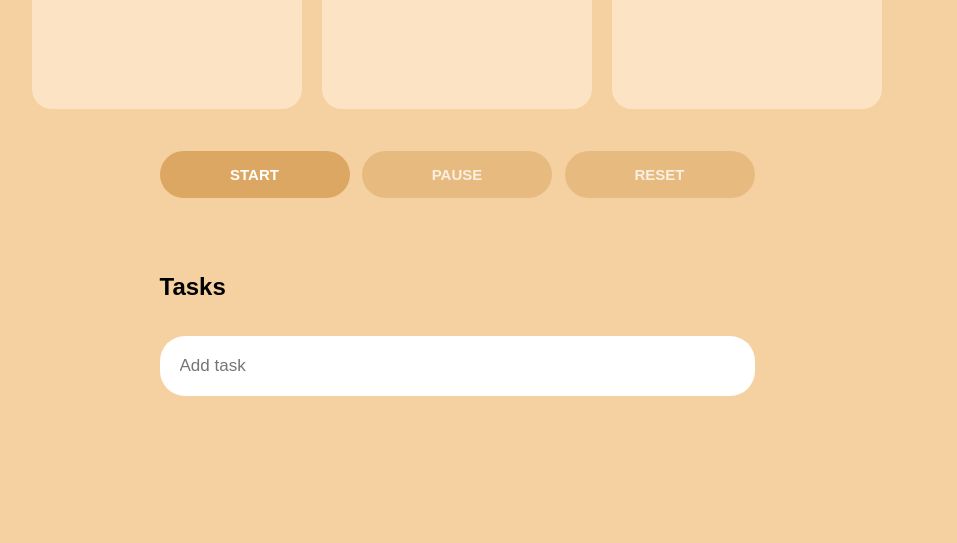
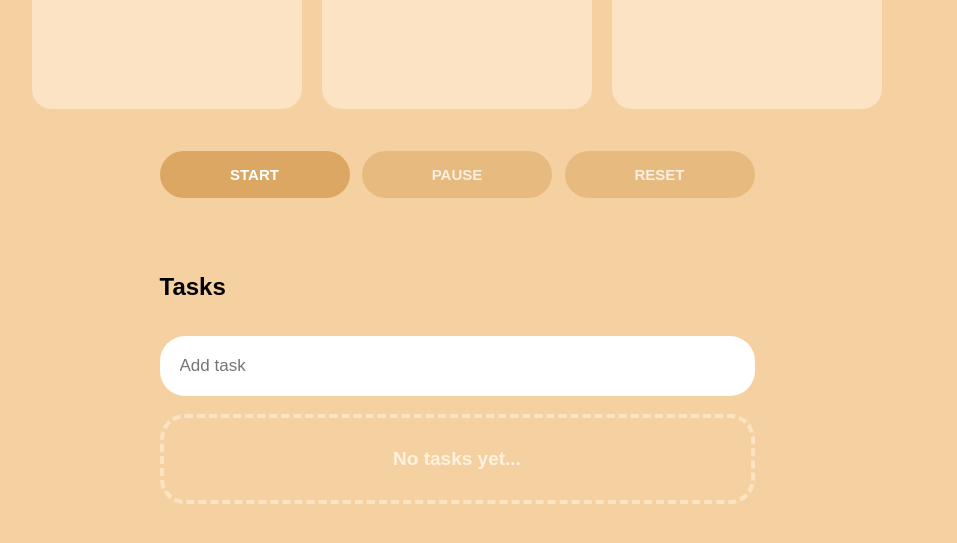
Before and after one commit to Ruzel22/Timer_ToDo_redcollar, a plain HTML site: page index.html in a window 1280 px wide. Shown: the part 325-868 px from the top of the page, without its empty margins (183-1140 px from the left). Drawn offline with Linux system fonts and the light colour scheme.

Commit message:
added comments and

```diff
--- a/index.html
+++ b/index.html
@@ -97,7 +97,9 @@
           <button class="task-input-btn-cancel">Clear</button>
           <button class="task-input-btn-save">Save</button>
         </div>
-        <div class="tasks"></div>
+        <div class="tasks">
+          <div class="no-tasks-container">No tasks yet...</div>
+        </div>
       </div>
     </div>
     <script src="./index.js"></script>
--- a/index.js
+++ b/index.js
@@ -141,7 +141,7 @@ function timer() {
 function stopInterval() {
   clearInterval(startTimer);
 }
-//Tasks
+//classes for tasks
 window.addEventListener('DOMContentLoaded', () => {
   let tasks = JSON.parse(localStorage.getItem('tasks')) || [];
   class Card {
@@ -192,7 +192,7 @@ window.addEventListener('DOMContentLoaded', () => {
       ? ((addBtn.style.opacity = '0'), (cancelBtn.style.opacity = '0'))
       : ((addBtn.style.opacity = '1'), (cancelBtn.style.opacity = '1'));
   });
-
+  //add task
   addBtn.addEventListener('click', () => {
     tasks.push({ task: taskInput.value, isCompleted: false });
 
@@ -202,8 +202,14 @@ window.addEventListener('DOMContentLoaded', () => {
       taskInput.value = '';
       (addBtn.style.opacity = '0'), (cancelBtn.style.opacity = '0');
     }
+
+    //show/hide "no tasks yet" div
+    const noTaskBlock = document.querySelector('.no-tasks-container');
+    tasks.length == 0
+      ? (noTaskBlock.style.display = 'block')
+      : (noTaskBlock.style.display = 'none');
   });
-
+  //cancel adding task
   cancelBtn.addEventListener('click', (target) => {
     if (taskInput.value != '') {
       taskInput.value = '';
@@ -216,28 +222,37 @@ window.addEventListener('DOMContentLoaded', () => {
   const editBtn = document.querySelector('.edit');
 
   document.querySelector('.tasks').addEventListener('click', (event) => {
+    //deleting task
     if (event.target.className == 'delete') {
       let task = event.target.parentNode.parentNode.parentNode;
 
       tasks = tasks.filter((obj) => obj.task !== task.querySelector('p').innerHTML);
       task.parentNode.removeChild(task);
       localStorage.setItem('tasks', JSON.stringify(tasks));
+
+      //show/hide "no tasks yet" div
+      const noTaskBlock = document.querySelector('.no-tasks-container');
+      tasks.length == 0
+        ? (noTaskBlock.style.display = 'block')
+        : (noTaskBlock.style.display = 'none');
     }
+    //editing task
     if (event.target.className == 'edit') {
       let editingTask = document.querySelector('.tasks .editing');
       if (editingTask) {
         editingTask.classList.remove('editing');
       } else console.log(document.querySelector('.editing'));
-
       let task = event.target.parentNode.parentNode.parentNode;
       task.classList.add('editing');
       task.querySelector('input').focus();
       task.querySelector('input').value = task.querySelector('p').innerHTML;
     }
+    //cancel editing task
     if (event.target.className == 'task-edit-cancel') {
       let task = event.target.parentNode.parentNode;
       task.classList.remove('editing');
     }
+    //save edited task
     if (event.target.className == 'task-edit-save') {
       let task = event.target.parentNode.parentNode;
       let taskIndex = tasks.findIndex((obj) => obj.task == task.querySelector('p').innerHTML);
@@ -246,6 +261,7 @@ window.addEventListener('DOMContentLoaded', () => {
       task.querySelector('p').innerHTML = task.querySelector('input').value;
       task.classList.remove('editing');
     }
+    //make task complete/uncomplete
     if (event.target.classList.contains('task')) {
       if (event.target.classList.contains('completed')) {
         tasks.find((obj) => obj.task == event.target.querySelector('p').innerHTML);
--- a/main.css
+++ b/main.css
@@ -401,3 +401,13 @@ button{
 .editing .task-edit-cancel{
   display: block
 }
+.no-tasks-container{
+  border: 4px dashed rgb(251, 227, 195);
+  background-color: rgb(245, 209, 162);
+  padding: 30px 20px;
+  border-radius: 25px;
+  color: rgb(255, 242, 224);
+  font-size: 19px;
+  text-align: center;
+  font-weight: bold;
+}
```
